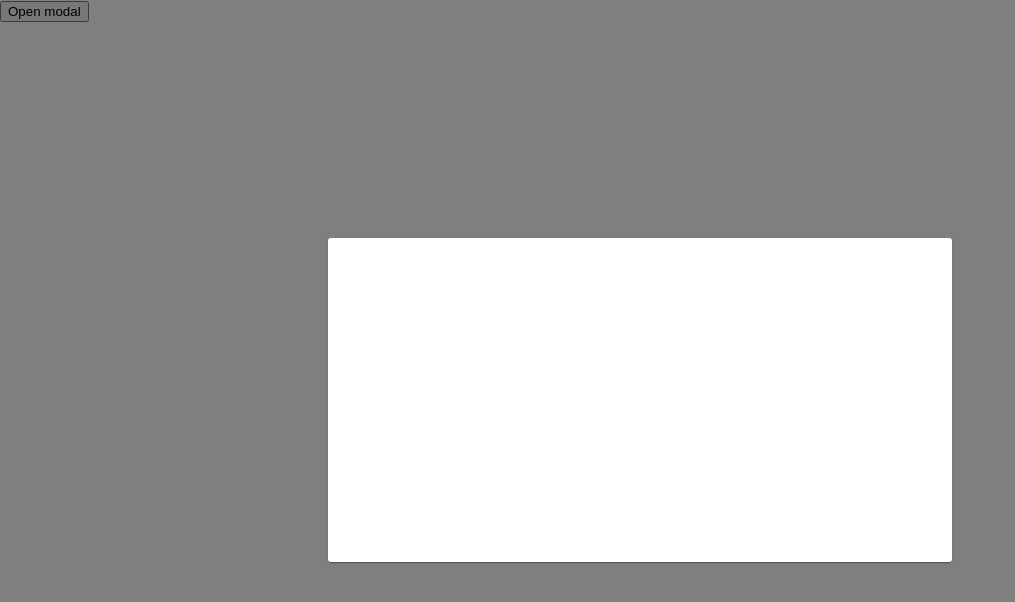
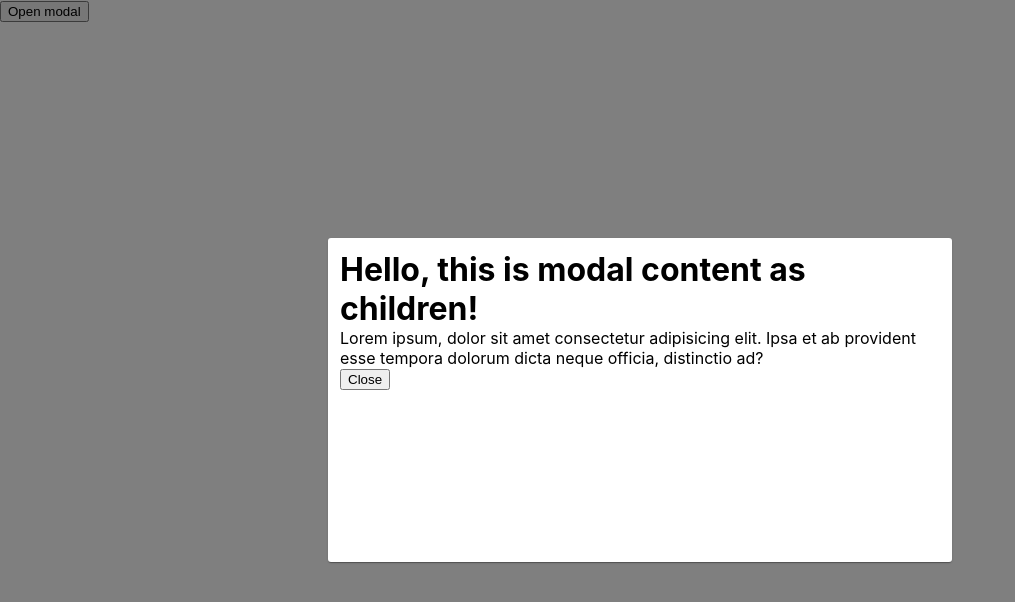
Before and after one commit to vokur13/goit-react-hw-03-image-finder-draft, a React (Create React App) app: page / in a window 1280 px wide. Both pictures are taken after a click on the button "Open modal". Shown: the top 602 px of the page, without its empty margins (0-1015 px from the left). Built offline with nearby package versions, Linux system fonts and the light colour scheme.

Commit message:
modal added

```diff
--- a/src/App/App.jsx
+++ b/src/App/App.jsx
@@ -57,7 +57,19 @@ export class App extends Component {
         <button type="button" onClick={this.toggleModal}>
           Open modal
         </button>
-        {showModal && <Modal />}
+        {showModal && (
+          <Modal>
+            <h1>Hello, this is modal content as children!</h1>
+            <p>
+              Lorem ipsum, dolor sit amet consectetur adipisicing elit. Ipsa et
+              ab provident esse tempora dolorum dicta neque officia, distinctio
+              ad?
+            </p>
+            <button type="button" onClick={this.toggleModal}>
+              Close
+            </button>
+          </Modal>
+        )}
       </Box>
     );
   }
```
